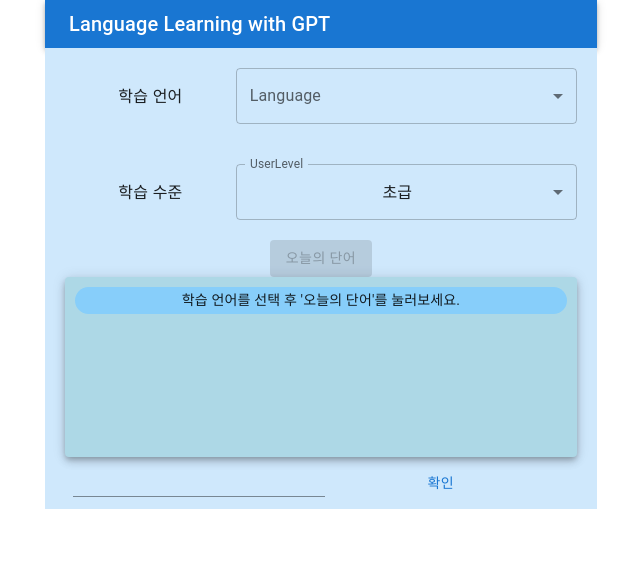
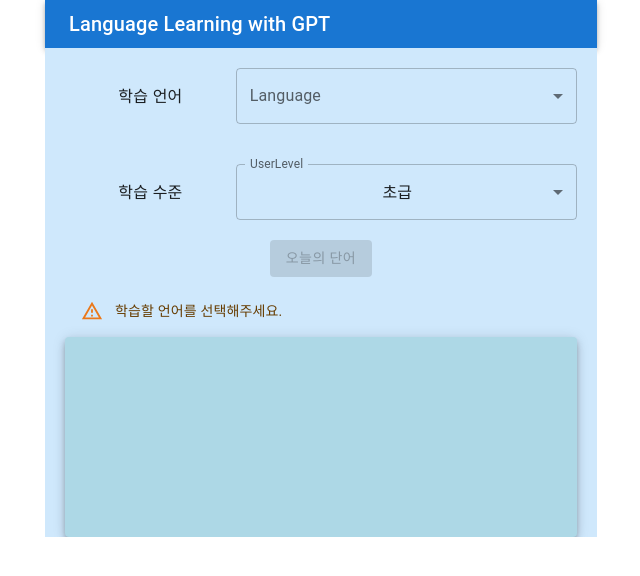
Before and after one commit to YS739/HwY_Project, a Next.js app: page / in a window 1280 px wide. Shown: the top 576 px of the page, without its empty margins (319-959 px from the left). Built offline with nearby package versions, Linux system fonts and the light colour scheme.

Commit message:
feat: 오늘의 단어 여러번 요청 및 응답 가능, input 주석 처리

```diff
--- a/src/app/page.tsx
+++ b/src/app/page.tsx
@@ -23,7 +23,7 @@
   const [language, setLanguage] = useState('');
   const [userLevel, setUserLevel] = useState('초급');
   const [isLanguageSelected, setIsLanguageSelected] = useState(false);
-  const [words, serWords] = useState('');
+  const [words, serWords] = useState<string[]>([]);
 
   // 학습 언어 선택
   const handleSelectLanguage = (e: SelectChangeEvent<string>) => {
@@ -55,7 +55,7 @@
       if (response.ok) {
         const data = await response.json();
         console.log('Response status:', response.status);
-        serWords(data.message);
+        serWords((prevResponses) => [...prevResponses, data.message]);
       } else {
         console.log('API 요청 실패. 상태 코드:', response.status);
       }
@@ -71,7 +71,7 @@
         maxWidth="sm"
         sx={{
           padding: '0',
-          height: '100vh',
+          height: '100%',
           textAlign: 'center',
         }}
       >
@@ -152,11 +152,12 @@
             variant="contained"
             disabled={!isLanguageSelected}
             onClick={handleWordOfTheDay}
+            sx={{ marginBottom: '10px' }}
           >
             오늘의 단어
           </Button>
           {/* 학습 언어 선택 경고 */}
-          {/* {isLanguageSelected ? null : (
+          {isLanguageSelected ? null : (
             <Alert
               variant="outlined"
               severity="warning"
@@ -164,20 +165,26 @@
             >
               학습할 언어를 선택해주세요.
             </Alert>
-          )} */}
+          )}
 
           {/* chatroom */}
           <Paper
             elevation={5}
             sx={{
-              minHeight: '180px',
+              minHeight: '200px',
               backgroundColor: 'lightBlue',
               display: 'flex',
               flexDirection: 'column',
+              overflowY: 'auto',
+              maxHeight: '230px',
             }}
           >
-            {/* 말풍선 */}
+            {/* ChatGPT 응답 출력 */}
+            {words.length === 0
+              ? null
+              : words.map((word, index) => (
                   <Chip
+                    key={index}
                     sx={{
                       height: 'auto',
                       margin: '10px',
@@ -189,30 +196,13 @@
                         whiteSpace: 'normal',
                       },
                     }}
-              label="학습 언어를 선택 후 '오늘의 단어'를 눌러보세요."
+                    label={word}
                   />
-
-            {/* ChatGPT 응답 출력 */}
-            {words ? (
-              <Chip
-                sx={{
-                  height: 'auto',
-                  margin: '10px',
-                  padding: '3px',
-                  fontSize: '14px',
-                  backgroundColor: 'lightskyblue',
-                  '& .MuiChip-label': {
-                    display: 'block',
-                    whiteSpace: 'normal',
-                  },
-                }}
-                label={words}
-              />
-            ) : null}
+                ))}
           </Paper>
 
-          {/* input form */}
-          <Box
+          {/* 언어 번역 input form */}
+          {/* <Box
             // TODO: 속성 수정 필요
             component="form"
             sx={{ display: 'flex', '& > :not(style)': { m: 1, width: '25ch' } }}
@@ -221,7 +211,7 @@
           >
             <TextField id="standard-basic" variant="standard" />
             <Button>확인</Button>
-          </Box>
+          </Box> */}
         </Box>
       </Container>
     </>
```
Lines whose indentation alone changed are shown as unchanged.
